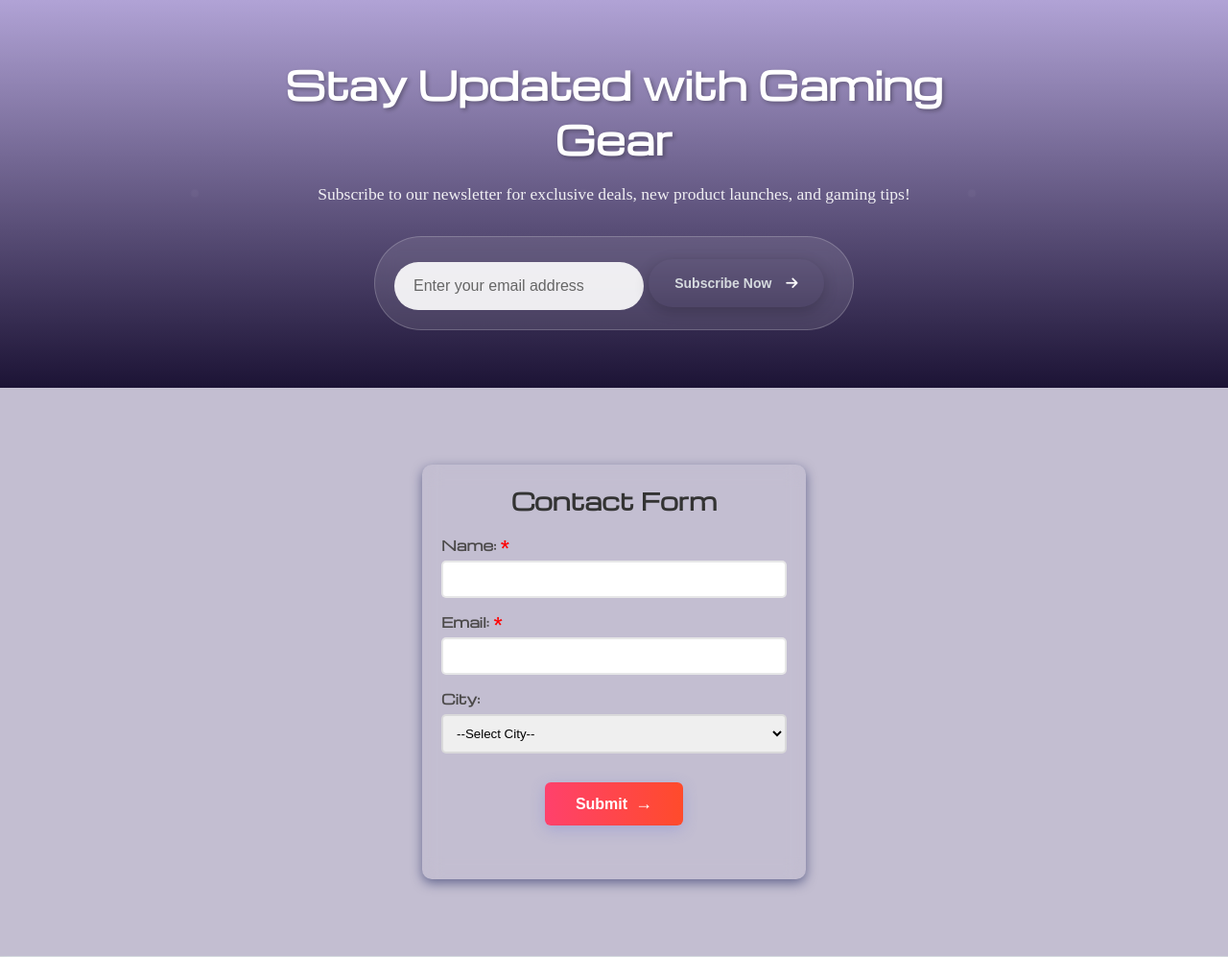
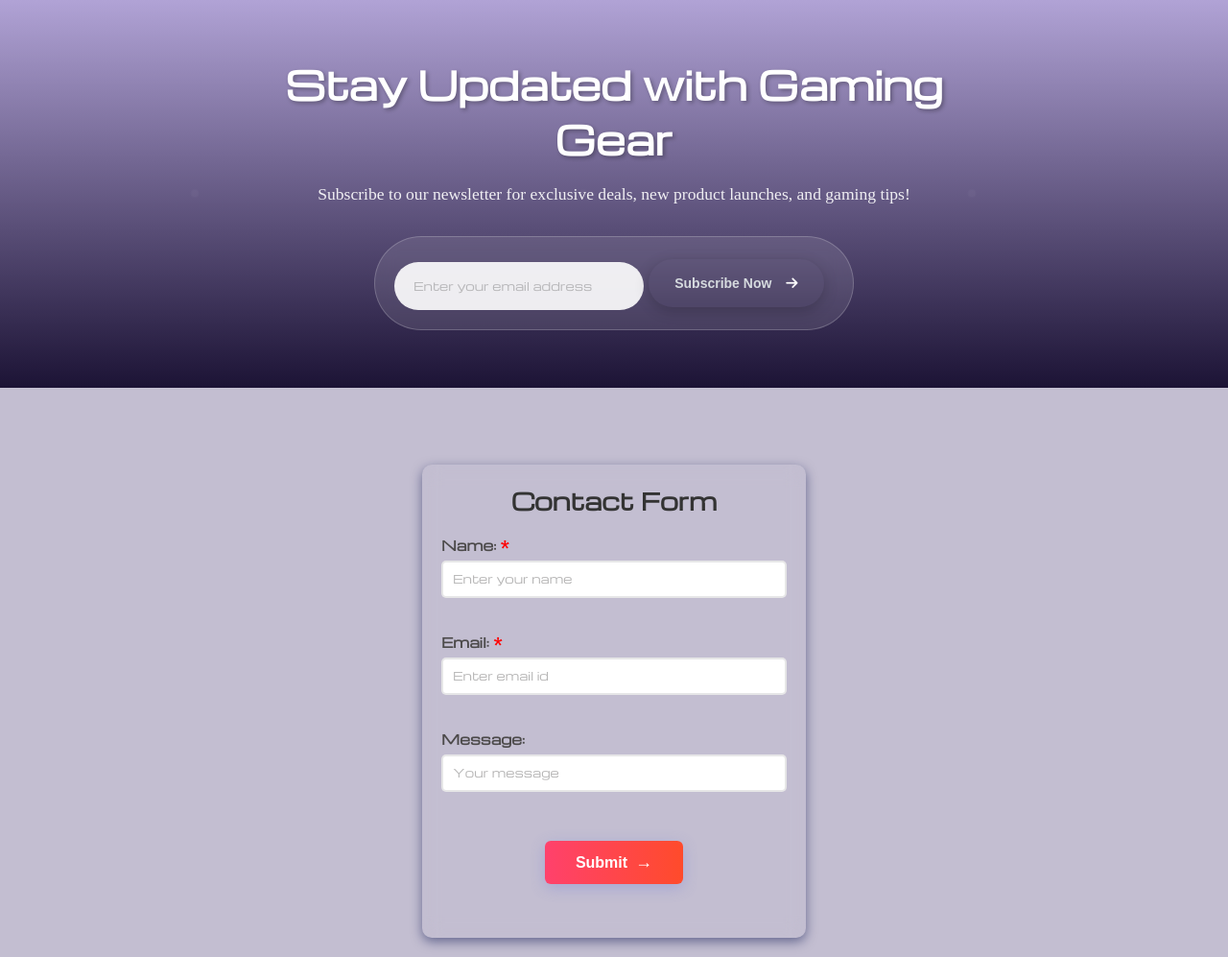
Before and after one commit to Nicky10072002/NextGenArena, a PHP site: page /Pages/Home.html in a window 1280 px wide. Shown: the part 3052-4049 px from the top of the page at 96% size. Run offline with PHP 8.4, Linux system fonts and the light colour scheme.

Commit message:
Uploaded on 24th july branch... added Javascript

```diff
--- a/Logic/script.js
+++ b/Logic/script.js
@@ -1,10 +1,14 @@
 const searchIcon = document.getElementById("search-icon");
 const searchInput = document.getElementById("search-bar");
 const hamburger = document.getElementById("hamburger");
-
+const navLinks = document.getElementById("navlinks")
 searchIcon.addEventListener("click" , ()=>{
     searchInput.classList.toggle("show");
     if(searchInput.classList.contains("show")){
         searchInput.focus();
     }
 });
+
+hamburger.addEventListener("click", ()=>{
+    navLinks.classList.toggle("show");
+})
--- a/Pages/Home.html
+++ b/Pages/Home.html
@@ -19,17 +19,17 @@
     <link rel="stylesheet" href="https://cdnjs.cloudflare.com/ajax/libs/font-awesome/6.7.2/css/all.min.css" integrity="sha512-Evv84Mr4kqVGRNSgIGL/F/aIDqQb7xQ2vcrdIwxfjThSH8CSR7PBEakCr51Ck+w+/U6swU2Im1vVX0SVk9ABhg==" crossorigin="anonymous" referrerpolicy="no-referrer" />
     <link href="https://fonts.googleapis.com/css2?family=Michroma&display=swap" rel="stylesheet">
     <link rel="icon" type="image/x-icon" href="/Logo/icons8-alien-monster-emoji-48.png">
+
 </head>
 <body>
     <header>
         <div class="header-left">
             <img src="/Logo/pngtree-company-logo-design-trademark-design-creative-logo-png-image_4569380-removebg-preview.png" alt="Company Logo">
         </div>
-        <div class="header-mid">
-            <div class="dropdown">
-                <a href="#">Home</a>
-
-            </div>
+        <div class="navlinks" id="navlinks">
+                <div class="dropdown">
+                    <a href="#">Home</a>
+                </div>
             <!-- /*product dropdown*/ -->
             <div class="dropdown">
                 <a href="#offer">Offers</a>
@@ -48,18 +48,20 @@
                     <a href="#">Headset</a>
                 </div>
             </div>
-            <a href="#contactUs">Contact Us</a>
+            <div class="dropdown">
+                <a href="#contactUs">Contact Us</a>
+            </div>
 
         </div>
         <div class="header-right">
             <div class="search-container">
-                <input type="text" placeholder="Search Here" id="search-bar">
+                <input type="text" placeholder="Search Here" id="search-bar" autofocus>
             <i class="fa-solid fa-magnifying-glass" id="search-icon"></i>
             </div>
             <a href="/Access/SignUp.html"><i class="fa-regular fa-user"></i></a>
             <a href=""><i class="fa-solid fa-cart-shopping"></i></a>
         </div>
-        <div class="hamburger" id="hamburger">
+        <div class="hamburger" id="hamburger" >
             &#9776;
         </div>
     </header>
@@ -273,7 +275,7 @@
             <div class="form-container">
                 <h2>Contact Form</h2>
 
-                <form>
+                <form id="myform">
                     <!-- Name Field -->
                     <label for="name">Name: <span style="color: red;">*</span></label>
                     <input type="text"
@@ -281,28 +283,27 @@
                         name="name"
                         pattern="^[A-Za-z\s\-]+$"
                         required
-                        title="Name must only contain letters, spaces, apostrophes, and hyphens. Numbers are not allowed.">
+                        title="Name must only contain letters, spaces, apostrophes, and hyphens. Numbers are not allowed."
+                        placeholder="Enter your name">
+                    <span class="error" id="nameError"></span>
 
                     <!-- Email Field -->
-                    <label for="email">Email: <span style="color: red;">*</span></label>
+                    <label for="email" >Email: <span style="color: red;">*</span></label>
                     <input type="email" id="email" name="email"
-                        pattern="^[a-zA-Z0-9_.%-]+@[a-zA-Z0-9.-]+\.[a-z]{2,}$"
+                        pattern="^[a-zA-Z0-9_.%-]+@[a-zA-Z0-9.-]+\.[a-z]{2,3}$"
                         required
-                        title="Name must only contain letters, spaces, apostrophes, and hyphens. Numbers are not allowed.">
+                        title="Name must only contain letters, spaces, apostrophes, and hyphens. Numbers are not allowed."
+                        placeholder="Enter email id">
+                    <span class="error" id="emailError"></span>
 
-                    <!-- City (Dropdown) -->
-                    <label for="city">City:</label>
-                    <select id="city" name="city" required>
-                        <option value="">--Select City--</option>
-                        <option value="Delhi">Calicut</option>
-                        <option value="Kolkata">Kolkata</option>
-                        <option value="Bangalore">Bangalore</option>
-                        <option value="Dubai">Dubai</option>
-                        <option value="Singapore">Singapore</option>
-                    </select>
+                    <!-- Message box -->
+                    <label for="message">Message:</label>
+                    <input type="text" id="message" placeholder="Your message">
+                    <span class="error" id="messageError"></span>
 
                     <!-- Submit Button -->
                     <button type="submit" class="btn"><a href="">Submit</a></button> <br><br>
+
 
                 </form>
             </div>
@@ -340,5 +341,55 @@
     </div>
     </footer>
     <script src="/Logic/script.js"></script>
+    <script>
+        document.getElementById("myform").addEventListener("submit", function (e) {
+        e.preventDefault(); // prevent form submission
+
+        // Get field values
+        const name = document.getElementById("name").value.trim();
+        const email = document.getElementById("email").value.trim();
+        const message = document.getElementById("message").value.trim();
+
+        // Error elements
+        const nameError = document.getElementById("nameError");
+        const emailError = document.getElementById("emailError");
+        const messageError = document.getElementById("messageError");
+
+        // Clear previous errors
+        nameError.textContent = "";
+        emailError.textContent = "";
+        messageError.textContent = "";
+
+        // Regex patterns
+        const namePattern = /^[A-Za-z\s\-]+$/;
+        const emailPattern = /^[a-zA-Z0-9_.%-]+@[a-zA-Z0-9.-]+\.[a-z]{2,3}$/;
+
+        switch (true) {
+          case name === "":
+            nameError.textContent = "Name is required.";
+            break;
+
+          case !namePattern.test(name):
+            nameError.textContent = "Name must contain only letters and spaces.";
+            break;
+
+          case email === "":
+            emailError.textContent = "Email is required.";
+            break;
+
+          case !emailPattern.test(email):
+            emailError.textContent = "Enter a valid email (e.g., name@example.com)";
+            break;
+
+          case message === "":
+            messageError.textContent = "Message cannot be empty.";
+            break;
+
+          default:
+            alert("Form submitted successfully!");
+            document.getElementById("myform").reset();
+        }
+      });
+    </script>
 </body>
 </html>
--- a/StyleSheets/Home.css
+++ b/StyleSheets/Home.css
@@ -529,15 +529,21 @@ span{
 }
 
 input[type="text"],
-input[type="email"],
-input[type="password"],
-select {
+input[type="email"] {
   width: 100%;
   padding: 10px;
   margin-top: 6px;
   border: 2px solid #7f7e8331;
   border-radius: 5px;
   box-sizing: border-box;
+}
+
+::placeholder{
+    color: #4c4a4a;
+  font-family: "Michroma", sans-serif;
+    font-size: 12px;
+    font-style: normal;
+    opacity: 0.4;
 }
 
 .radio-group {
@@ -617,6 +623,15 @@ button:hover > a::after {
   transform: translateX(5px);
 }
 
+.error {
+  color: red;
+  font-family: "Michroma", sans-serif;
+    font-size: 12px;
+    font-style: normal;
+  margin-top: 3px;
+  display: block;
+  height: 18px;
+}
 
 .about{
     color: #6a6f73;
```
Also changed, not shown: other parts of StyleSheets/Home.css (+24 -4 lines).
